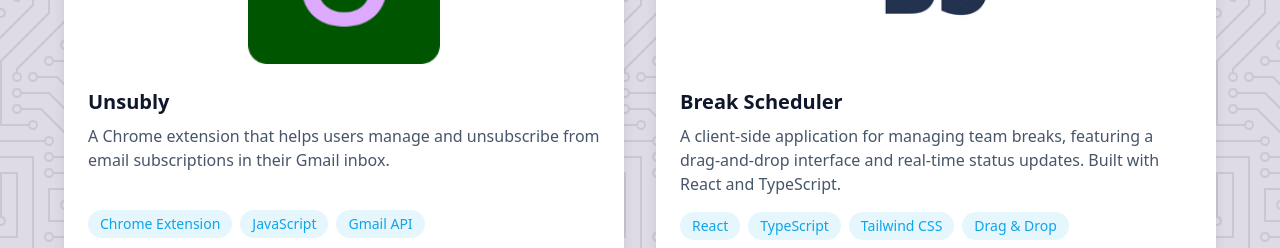
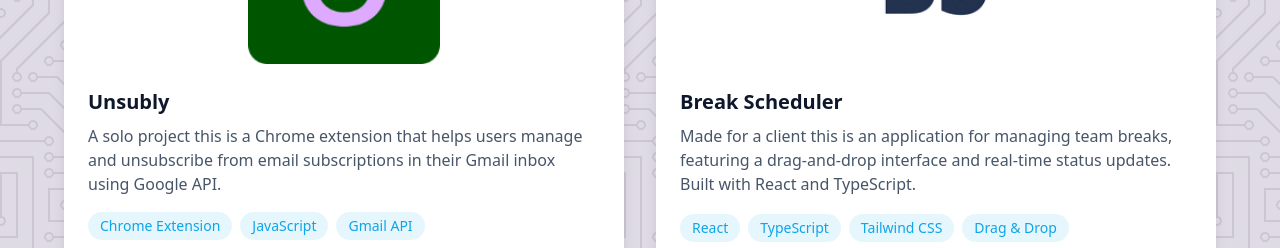
Before and after one commit to CicadaKatz/Portfolio, a React (Vite) app: page / in a window 1280 px wide. Shown: the part 2820-3068 px from the top of the page. Built offline with nearby package versions, Linux system fonts and the light colour scheme.

Commit message:
Update App.tsx

```diff
--- a/src/App.tsx
+++ b/src/App.tsx
@@ -15,7 +15,7 @@ const ContactSection = React.lazy(() => import('./ContactSection'));
 const projects = [
   {
     title: 'Unsubly',
-    description: 'A Chrome extension that helps users manage and unsubscribe from email subscriptions in their Gmail inbox.',
+    description: 'A solo project this is a Chrome extension that helps users manage and unsubscribe from email subscriptions in their Gmail inbox using Google API.',
     imageUrl: '/icons/unsubly-icon.png',
     technologies: ['Chrome Extension', 'JavaScript', 'Gmail API'],
     demoUrl: 'https://chromewebstore.google.com/detail/unsubly/cajflcniadkjbdkpikijaniifdcfdfoc',
@@ -23,7 +23,7 @@ const projects = [
   },
   {
     title: 'Break Scheduler',
-    description: 'A client-side application for managing team breaks, featuring a drag-and-drop interface and real-time status updates. Built with React and TypeScript.',
+    description: 'Made for a client this is an application for managing team breaks, featuring a drag-and-drop interface and real-time status updates. Built with React and TypeScript.',
     // FIX: This now points to your local logo file
     imageUrl: '/icons/break-scheduler-logo.png',
     technologies: ['React', 'TypeScript', 'Tailwind CSS', 'Drag & Drop'],
```
